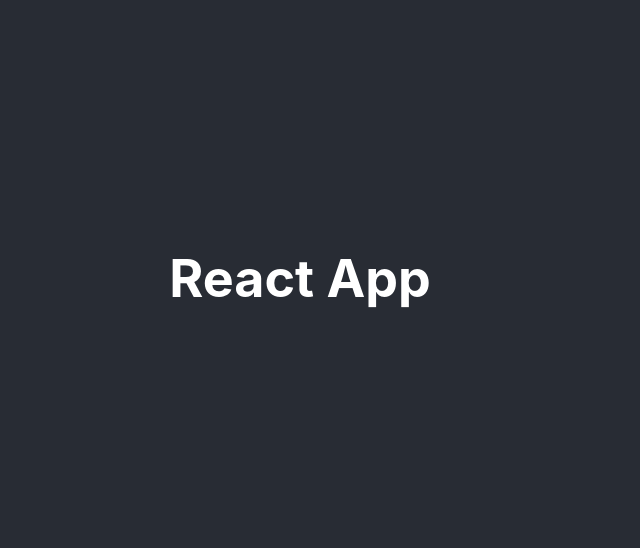
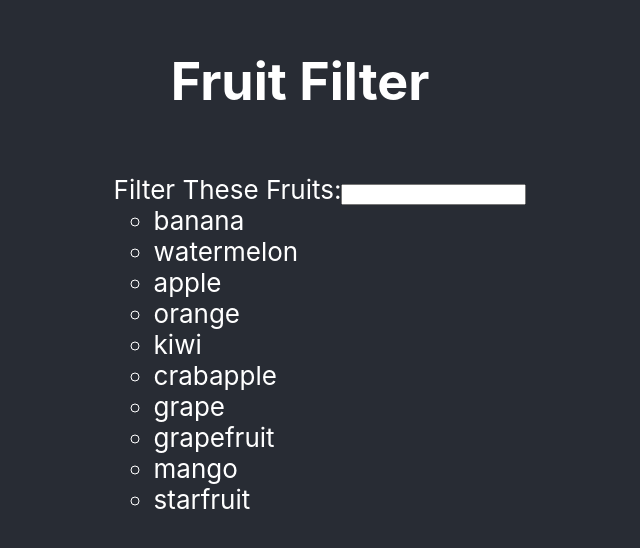
Before and after one commit to jtreeves/fruit-filter-usestate, a React (Create React App) app: page / in a window 1280 px wide. Shown: the part 122-670 px from the top of the page, without its empty margins (340-980 px from the left). Built offline with nearby package versions, Linux system fonts and the light colour scheme.

Commit message:
[files] Add all info from original fruit-filter repo

```diff
--- a/src/App.js
+++ b/src/App.js
@@ -1,13 +1,28 @@
+// Import React's Component
 import './App.css'
 
+// Import main component
+import FruitContainer from './components/FruitContainer'
+
+// Create function for app
 function App() {
+    // Create array of fruits
+    const fruits = ['banana', 'watermelon', 'apple', 'orange', 'kiwi', 'crabapple', 'grape', 'grapefruit', 'mango', 'starfruit']
+
+    // Return this info to the page
     return (
-        <div className="App">
-            <header className="App-header">
-                <h1>React App</h1>
-            </header>
+        // Use 'App-header' styling
+        <div className='App-header'>
+            {/* Display title */}
+            <h1>Fruit Filter</h1>
+            {/* Send info to FruitContainer to use as props */}
+            <FruitContainer
+                // Send above fruits array as fruits
+                fruits={fruits}
+            />
         </div>
     )
 }
 
+// Export app
 export default App
--- /dev/null
+++ b/src/components/FruitContainer.js
@@ -0,0 +1,65 @@
+// Import React's Component
+import React, { Component } from 'react'
+
+// Import other components
+import Input from './Input'
+import List from './List'
+
+// Create class for component
+class FruitContainer extends Component {
+    // Create constructor
+    constructor(props) {
+        super()
+        this.state = {
+            // Initialize fruitsToDisplay array as array from props
+            fruitsToDisplay: props.fruits,
+            // Initialize filterValue string as empty string
+            filterValue: ''
+        }
+    }
+
+    // Create function for filtering
+    handleFilterChange = (event) => {
+        event.preventDefault()
+        // Grab text inputed by user
+        let filterValue = event.target.value
+        // Remove the fruits that don't contain the filter value
+        const filteredFruitList = this.props.fruits.filter(fruit => {
+            return fruit.toLowerCase().includes(filterValue.toLowerCase())
+        })
+        // Reset state
+        this.setState({ fruitsToDisplay: filteredFruitList, filterValue })
+    }
+
+    // Render page
+    render() {
+        // Log the states and props, as they adjust based on different filter queries
+        console.log('---- state ----')
+        console.log(this.state.fruitsToDisplay)
+        console.log('---- props ----')
+        console.log(this.props.fruits)
+
+        // Return this info to the page
+        return(
+            <div>
+                <ul>
+                    {/* Send info to Input to use as props */}
+                    <Input
+                        // Send above filterValue string as value
+                        value={this.state.filterValue}
+                        // Send above handleFilterChange function as onChange
+                        onChange ={this.handleFilterChange}
+                    />
+                    {/* Send info to List to use as props */}
+                    <List
+                        // Send above fruitsToDisplay array as fruits
+                        fruits={this.state.fruitsToDisplay}
+                    />
+                </ul>
+            </div>
+        )
+    }
+}
+
+// Export component
+export default FruitContainer
--- /dev/null
+++ b/src/components/Input.js
@@ -0,0 +1,32 @@
+// Import React's Component
+import React, { Component } from 'react'
+
+// Create class for component
+class Input extends Component {
+    // Render page
+    render() {
+        // Return this info to the page
+        return(
+            <div>
+                {/* Display introductory text */}
+                <label htmlFor='fruit-filter'>
+                    Filter These Fruits:
+                </label>
+                {/* Create input tag */}
+                <input
+                    // Set type as text
+                    type='text'
+                    // Link this tag to above tag
+                    name='fruit-filter'
+                    // Get value string from FruitContainer
+                    value={this.props.value}
+                    // Get onChange function from FruitContainer
+                    onChange={this.props.onChange}
+                />
+            </div>
+        )
+    }
+}
+
+// Export component
+export default Input
--- /dev/null
+++ b/src/components/List.js
@@ -0,0 +1,26 @@
+// Import React's Component
+import React, { Component } from 'react'
+
+// Create class for component
+class List extends Component {
+    // Render page
+    render() {
+        // Map over fruits and list each item
+        const fruitItems = this.props.fruits.map((fruit, index) => {
+            return <li>{fruit}</li>
+        })
+
+        // Return this info to the page
+        return(
+            <div>
+                <ul>
+                    {/* Display mapped array created above */}
+                    {fruitItems}
+                </ul>
+            </div>
+        )
+    }
+}
+
+// Export component
+export default List
```
Also changed, not shown: 1 other file (tests, documents, lock files or other folders).
